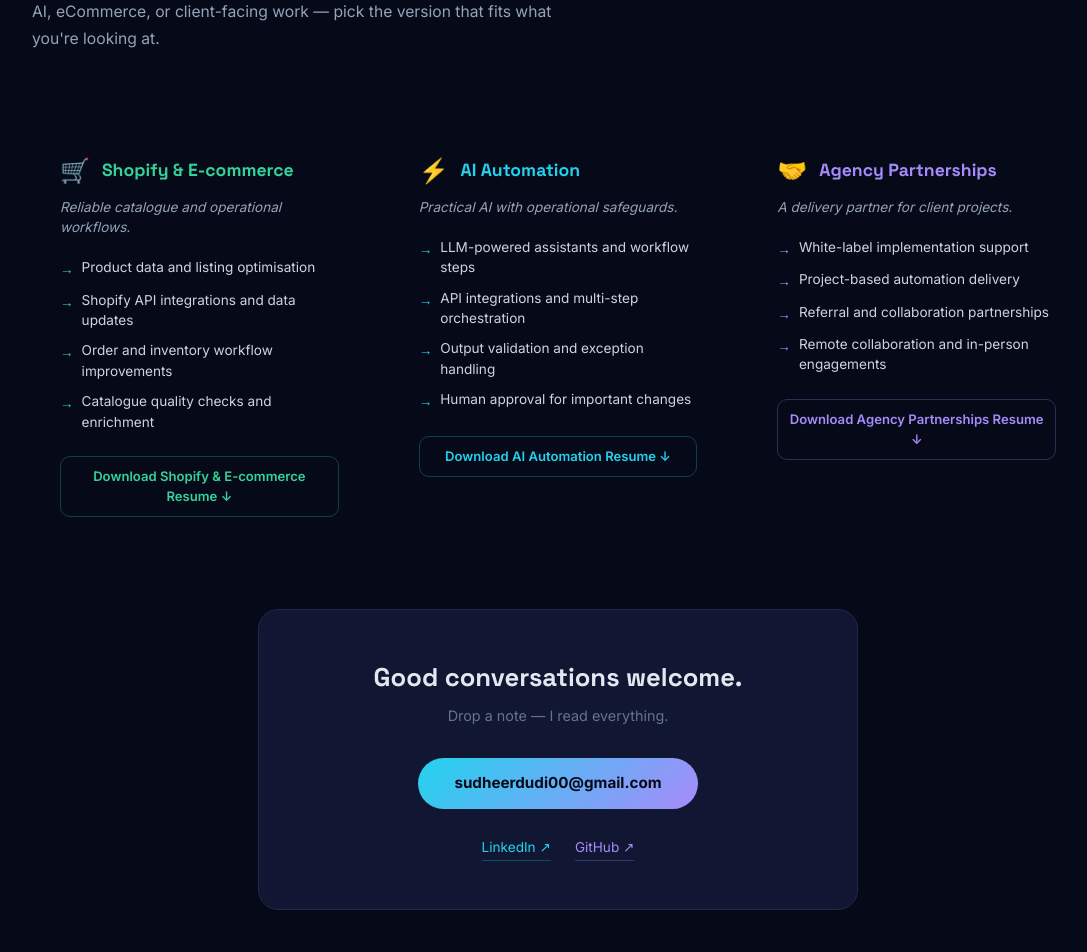
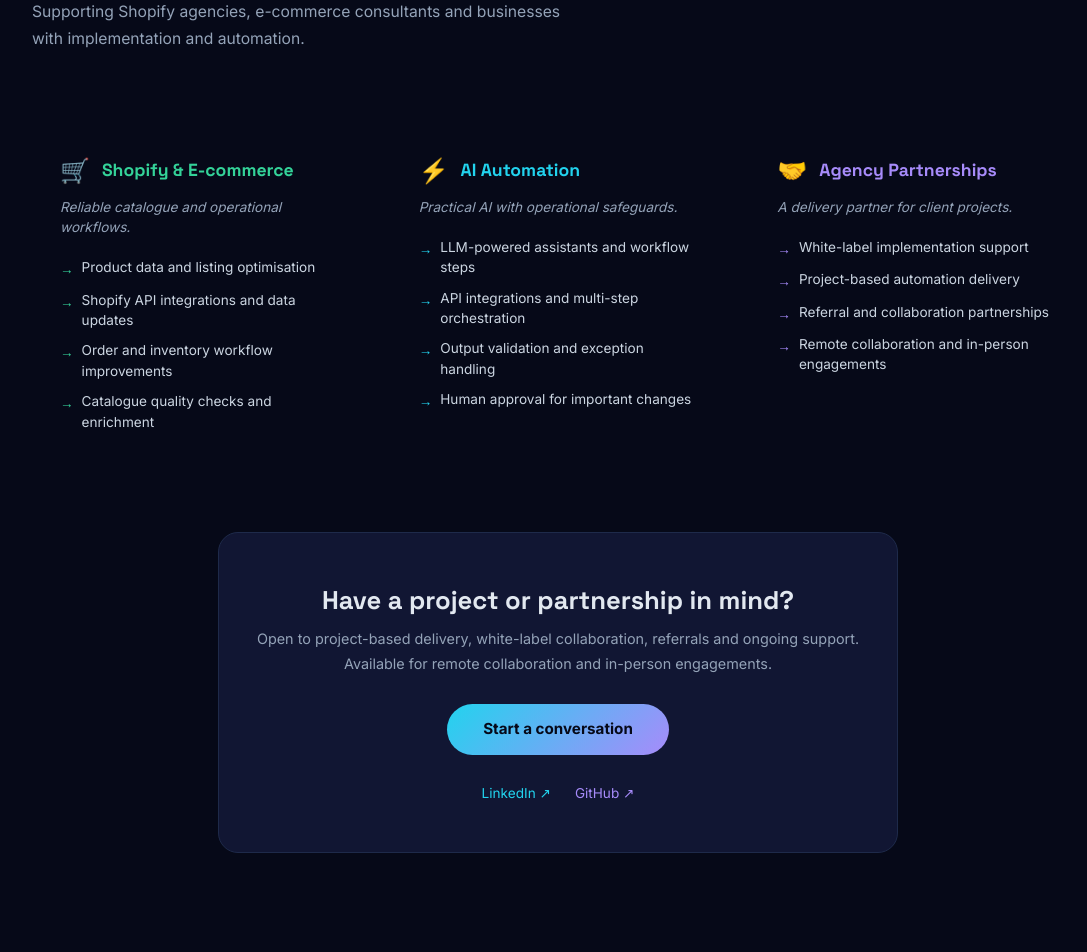
Before and after one commit to Sudheer-029/sudheer-029.github.io, a React (Vite) app: page / in a window 1280 px wide. Shown: the part 5380-6332 px from the top of the page, without its empty margins (82-1169 px from the left). Built offline with nearby package versions, Linux system fonts and the light colour scheme.

Commit message:
Align portfolio sections with e-commerce and Shopify positioning

```diff
--- a/src/components/Perspectives.jsx
+++ b/src/components/Perspectives.jsx
@@ -1,70 +1,9 @@
 import { perspectives } from '../data'
-
 const colorMap = { cyan: '#22d3ee', emerald: '#34d399', violet: '#a78bfa' }
-
 export default function Perspectives() {
-  return (
-    <section id="connect" style={{ padding: '120px 24px', maxWidth: 1100, margin: '0 auto', position: 'relative' }}>
-      <div style={{ position: 'relative', marginBottom: 72, paddingTop: 40 }}>
-        <span className="section-number">05</span>
-        <div style={{ position: 'relative', zIndex: 1 }}>
-          <div className="section-label" style={{ marginBottom: 14 }}>05 / Depending on the lens</div>
-          <h2 className="font-display" style={{ fontSize: 'clamp(1.9rem, 4vw, 2.8rem)', fontWeight: 700, color: '#e2e8f0', lineHeight: 1.15, letterSpacing: '-0.02em' }}>
-            Same person, <span className="gradient-text-violet">three angles.</span>
-          </h2>
-          <p style={{ color: '#94a3b8', marginTop: 16, fontSize: '0.98rem', lineHeight: 1.7, maxWidth: 560 }}>
-            AI, eCommerce, or client-facing work — pick the version that fits what you're looking at.
-          </p>
-        </div>
-      </div>
-      <div style={{ display: 'grid', gridTemplateColumns: 'repeat(auto-fit, minmax(280px, 1fr))', gap: 24, marginBottom: 64 }}>
-        {perspectives.map((p, i) => {
-          const c = colorMap[p.color]
-          return (
-            <div key={i} className="card" style={{ padding: '28px', borderColor: `${c}22` }}>
-              <div style={{ display: 'flex', alignItems: 'center', gap: 12, marginBottom: 8 }}>
-                <span style={{ fontSize: '1.5rem' }}>{p.icon}</span>
-                <span className="font-display" style={{ fontSize: '1.1rem', fontWeight: 700, color: c }}>{p.role}</span>
-              </div>
-              <p style={{ fontSize: '0.85rem', color: '#94a3b8', fontStyle: 'italic', marginBottom: 20, lineHeight: 1.5 }}>{p.headline}</p>
-              <ul style={{ listStyle: 'none', display: 'flex', flexDirection: 'column', gap: 10, marginBottom: 24 }}>
-                {p.points.map((pt, j) => (
-                  <li key={j} style={{ display: 'flex', alignItems: 'flex-start', gap: 8, fontSize: '0.85rem', color: '#cbd5e1', lineHeight: 1.5 }}>
-                    <span style={{ color: c, flexShrink: 0, marginTop: 2 }}>→</span>
-                    {pt}
-                  </li>
-                ))}
-              </ul>
-              <a href={p.resume} download style={{ display: 'block', textAlign: 'center', padding: '10px', borderRadius: 10, border: `1px solid ${c}44`, color: c, fontSize: '0.82rem', fontWeight: 600, textDecoration: 'none', transition: 'background 0.2s' }}
-                onMouseOver={e => e.currentTarget.style.background = `${c}15`}
-                onMouseOut={e => e.currentTarget.style.background = 'transparent'}>
-                Download {p.role} Resume ↓
-              </a>
-            </div>
-          )
-        })}
-      </div>
-
-      {/* Contact */}
-      <div style={{ background: '#111633', border: '1px solid #1e2a4a', borderRadius: 20, padding: '48px 32px', textAlign: 'center', maxWidth: 600, margin: '0 auto' }}>
-        <h3 className="font-display" style={{ fontSize: '1.6rem', fontWeight: 700, color: '#e2e8f0', marginBottom: 8 }}>Good conversations welcome.</h3>
-        <p style={{ color: '#64748b', marginBottom: 32, fontSize: '0.9rem' }}>Drop a note — I read everything.</p>
-        <a href="mailto:sudheerdudi00@gmail.com"
-          style={{ display: 'inline-block', padding: '14px 36px', borderRadius: 999, background: 'linear-gradient(135deg, #22d3ee, #a78bfa)', color: '#060918', fontWeight: 700, fontSize: '0.95rem', textDecoration: 'none', marginBottom: 28 }}>
-          sudheerdudi00@gmail.com
-        </a>
-        <div style={{ display: 'flex', justifyContent: 'center', gap: 24 }}>
-          {[
-            { label: 'LinkedIn', url: 'https://linkedin.com/in/sudheer-bishnoi', color: '#22d3ee' },
-            { label: 'GitHub',   url: 'https://github.com/Sudheer-029',          color: '#a78bfa' },
-          ].map((l, i) => (
-            <a key={i} href={l.url} target="_blank" rel="noopener"
-              style={{ fontSize: '0.85rem', color: l.color, textDecoration: 'none', borderBottom: `1px solid ${l.color}44`, paddingBottom: 2 }}>
-              {l.label} ↗
-            </a>
-          ))}
-        </div>
-      </div>
-    </section>
-  )
+  return <section id="connect" style={{ padding: '120px 24px', maxWidth: 1100, margin: '0 auto', position: 'relative' }}>
+    <div style={{ position: 'relative', marginBottom: 72, paddingTop: 40 }}><span className="section-number">05</span><div style={{ position: 'relative', zIndex: 1 }}><div className="section-label" style={{ marginBottom: 14 }}>05 / Work together</div><h2 className="font-display" style={{ fontSize: 'clamp(1.9rem, 4vw, 2.8rem)', fontWeight: 700, color: '#e2e8f0', lineHeight: 1.15, letterSpacing: '-0.02em' }}>A practical <span className="gradient-text-violet">delivery partner.</span></h2><p style={{ color: '#94a3b8', marginTop: 16, fontSize: '0.98rem', lineHeight: 1.7, maxWidth: 560 }}>Supporting Shopify agencies, e-commerce consultants and businesses with implementation and automation.</p></div></div>
+    <div style={{ display: 'grid', gridTemplateColumns: 'repeat(auto-fit, minmax(280px, 1fr))', gap: 24, marginBottom: 64 }}>{perspectives.map((p, i) => { const c = colorMap[p.color]; return <div key={i} className="card" style={{ padding: 28, borderColor: `${c}22` }}><div style={{ display: 'flex', alignItems: 'center', gap: 12, marginBottom: 8 }}><span style={{ fontSize: '1.5rem' }}>{p.icon}</span><span className="font-display" style={{ fontSize: '1.1rem', fontWeight: 700, color: c }}>{p.role}</span></div><p style={{ fontSize: '0.85rem', color: '#94a3b8', fontStyle: 'italic', marginBottom: 20, lineHeight: 1.5 }}>{p.headline}</p><ul style={{ listStyle: 'none', display: 'flex', flexDirection: 'column', gap: 10, marginBottom: 8 }}>{p.points.map((pt, j) => <li key={j} style={{ display: 'flex', alignItems: 'flex-start', gap: 8, fontSize: '0.85rem', color: '#cbd5e1', lineHeight: 1.5 }}><span style={{ color: c, flexShrink: 0, marginTop: 2 }}>→</span>{pt}</li>)}</ul></div>})}</div>
+    <div style={{ background: '#111633', border: '1px solid #1e2a4a', borderRadius: 20, padding: '48px 32px', textAlign: 'center', maxWidth: 680, margin: '0 auto' }}><h3 className="font-display" style={{ fontSize: '1.6rem', fontWeight: 700, color: '#e2e8f0', marginBottom: 8 }}>Have a project or partnership in mind?</h3><p style={{ color: '#94a3b8', marginBottom: 28, fontSize: '0.9rem', lineHeight: 1.7 }}>Open to project-based delivery, white-label collaboration, referrals and ongoing support. Available for remote collaboration and in-person engagements.</p><a href="mailto:sudheerdudi00@gmail.com" style={{ display: 'inline-block', padding: '14px 36px', borderRadius: 999, background: 'linear-gradient(135deg, #22d3ee, #a78bfa)', color: '#060918', fontWeight: 700, fontSize: '0.95rem', textDecoration: 'none', marginBottom: 28 }}>Start a conversation</a><div style={{ display: 'flex', justifyContent: 'center', gap: 24 }}><a href="https://www.linkedin.com/in/sudheer-bishnoi" target="_blank" rel="noopener noreferrer" style={{ fontSize: '0.85rem', color: '#22d3ee', textDecoration: 'none' }}>LinkedIn ↗</a><a href="https://github.com/Sudheer-029" target="_blank" rel="noopener noreferrer" style={{ fontSize: '0.85rem', color: '#a78bfa', textDecoration: 'none' }}>GitHub ↗</a></div></div>
+  </section>
 }
```
